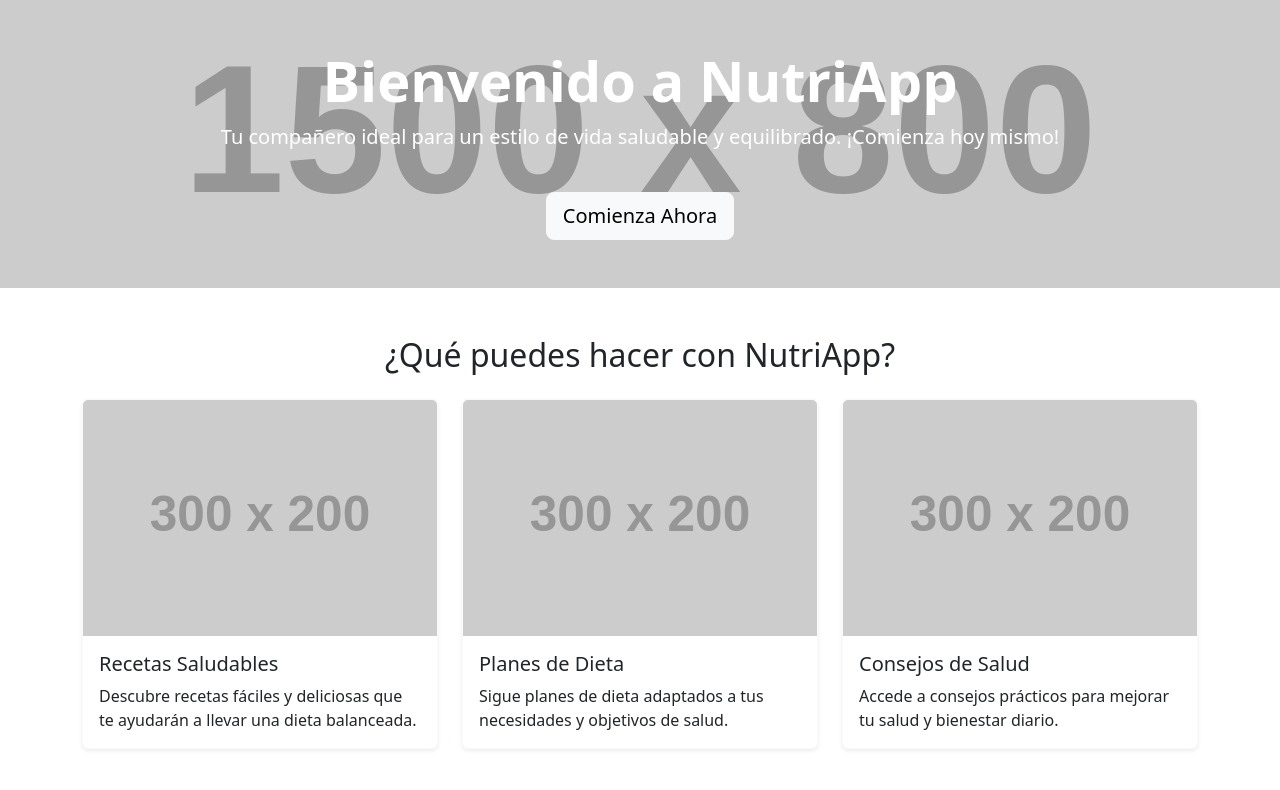
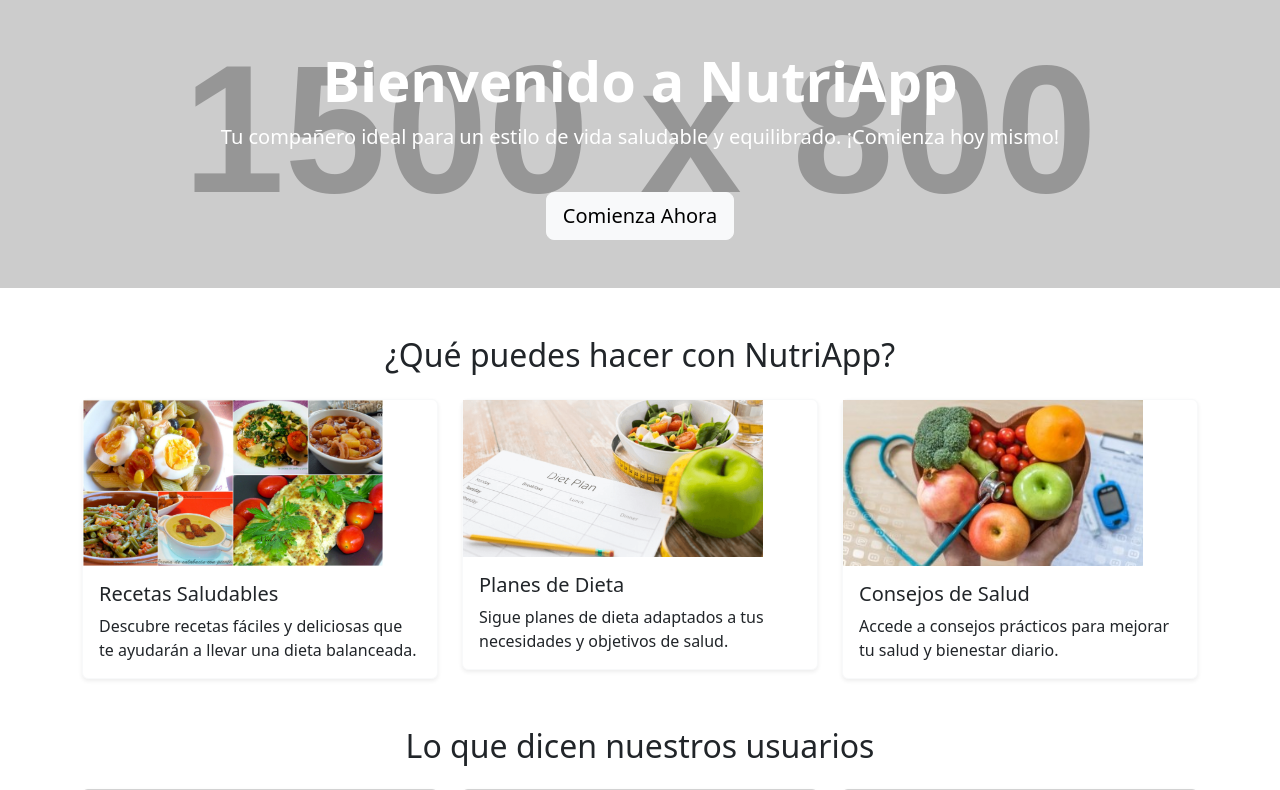
Before and after one commit to DaniGurrola/NutriApp, a Flask app: page / in a window 1280 px wide. Shown: the part 57-847 px from the top of the page. Run offline with Flask 3, Linux system fonts and the light colour scheme; grey boxes labelled with a size stand in for pictures from a placeholder-image service; some libraries are stand-ins or nearby versions.

Commit message:
imagenes

```diff
--- a/templates/index.html
+++ b/templates/index.html
@@ -47,7 +47,7 @@
     <div class="row g-4">
         <div class="col-md-4">
         <div class="card shadow-sm border-light">
-            <img src="https://via.placeholder.com/300x200.png?text=Recetas" class="card-img-top" alt="Recetas Saludables">
+            <img width="300" src="{{ url_for('static', filename='imagenes/recetas.jpg') }}" alt="recetas">
             <div class="card-body">
             <h5 class="card-title">Recetas Saludables</h5>
             <p class="card-text">Descubre recetas fáciles y deliciosas que te ayudarán a llevar una dieta balanceada.</p>
@@ -56,7 +56,7 @@
         </div>
         <div class="col-md-4">
         <div class="card shadow-sm border-light">
-            <img src="https://via.placeholder.com/300x200.png?text=Planes+de+Dieta" class="card-img-top" alt="Planes de Dieta">
+            <img width="300" src="{{ url_for('static', filename='imagenes/plan.png') }}" alt="plan">
             <div class="card-body">
             <h5 class="card-title">Planes de Dieta</h5>
             <p class="card-text">Sigue planes de dieta adaptados a tus necesidades y objetivos de salud.</p>
@@ -65,7 +65,7 @@
         </div>
         <div class="col-md-4">
         <div class="card shadow-sm border-light">
-            <img src="https://via.placeholder.com/300x200.png?text=Consejos" class="card-img-top" alt="Consejos de Salud">
+            <img width="300" src="{{ url_for('static', filename='imagenes/tips.jpeg') }}" alt="tips">
             <div class="card-body">
             <h5 class="card-title">Consejos de Salud</h5>
             <p class="card-text">Accede a consejos prácticos para mejorar tu salud y bienestar diario.</p>
```
Also changed, not shown: static/imagenes/plan.png (added), static/imagenes/recetas.jpg (added), static/imagenes/tips.jpeg (added).
